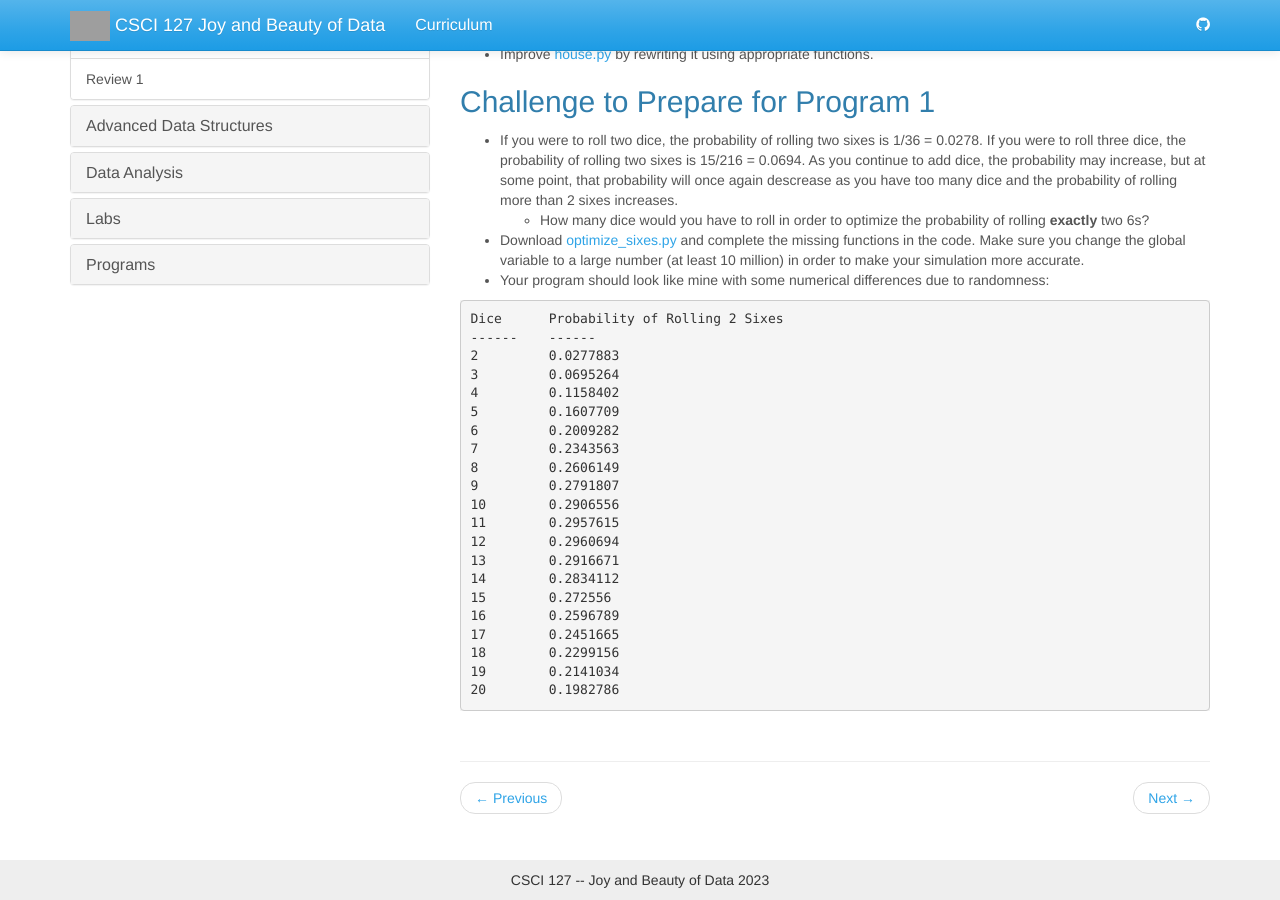
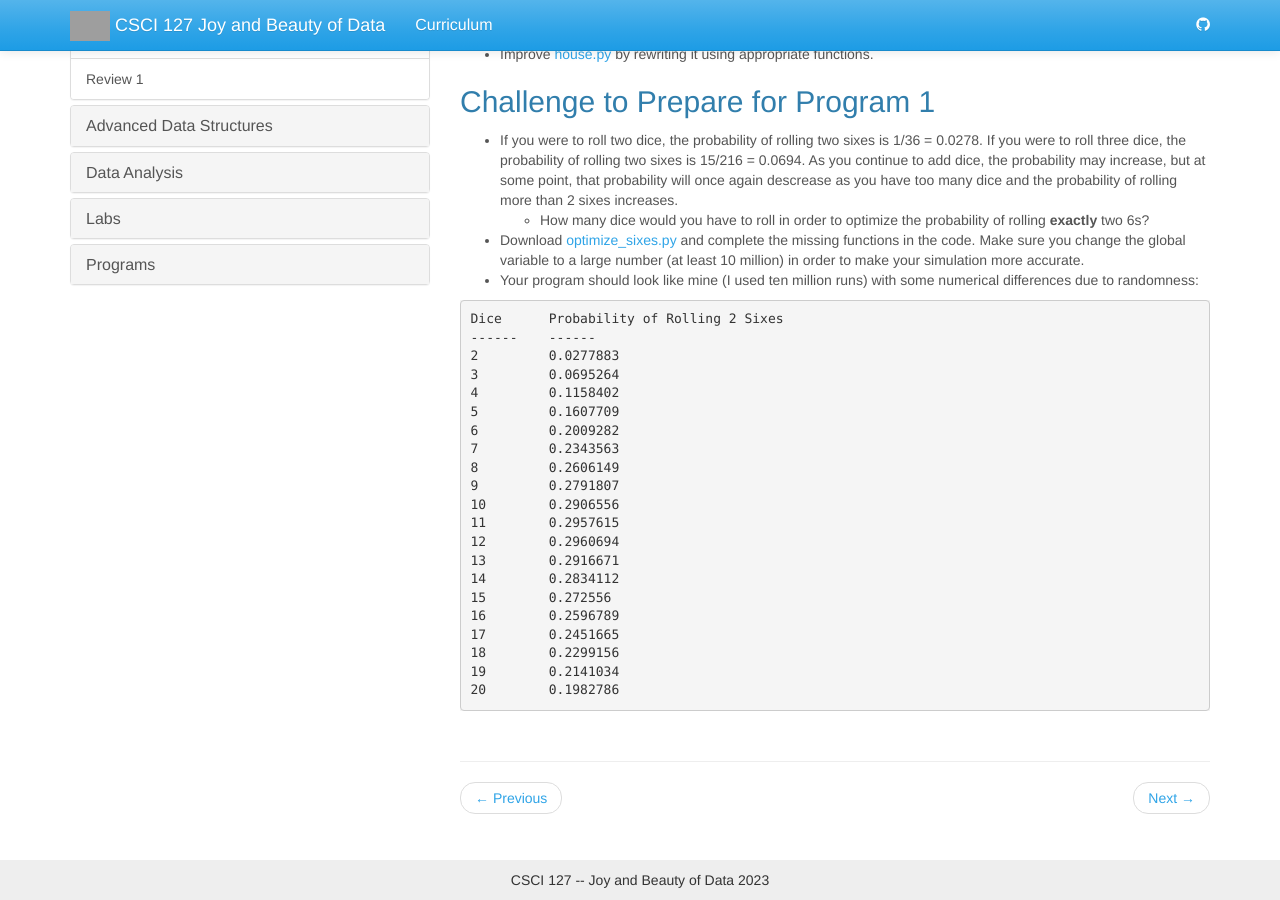
Before and after one commit to jake-chipps/csci127, a Jekyll site: the page built from _docs/lessons/2-1.md, in a window 1280 px wide and 900 px high, scrolled down 713 px. Built offline with Jekyll 4.4.1, drawn with Linux system fonts in a browser that asks for light colours; grey boxes are pictures that could not be loaded.

Commit message:
Update 2-1.md

````diff
--- a/_docs/lessons/2-1.md
+++ b/_docs/lessons/2-1.md
@@ -35,7 +35,7 @@
 - If you were to roll two dice, the probability of rolling two sixes is 1/36 = 0.0278. If you were to roll three dice, the probability of rolling two sixes is 15/216 = 0.0694. As you continue to add dice, the probability may increase, but at some point, that probability will once again descrease as you have too many dice and the probability of rolling more than 2 sixes increases.
   - How many dice would you have to roll in order to optimize the probability of rolling **exactly** two 6s?
 - Download [optimize_sixes.py](../lessons/code/optimize_sixes.py) and complete the missing functions in the code. Make sure you change the global variable to a large number (at least 10 million) in order to make your simulation more accurate.
-- Your program should look like mine with some numerical differences due to randomness:
+- Your program should look like mine (I used ten million runs) with some numerical differences due to randomness:
 
 ```
 Dice      Probability of Rolling 2 Sixes
````
